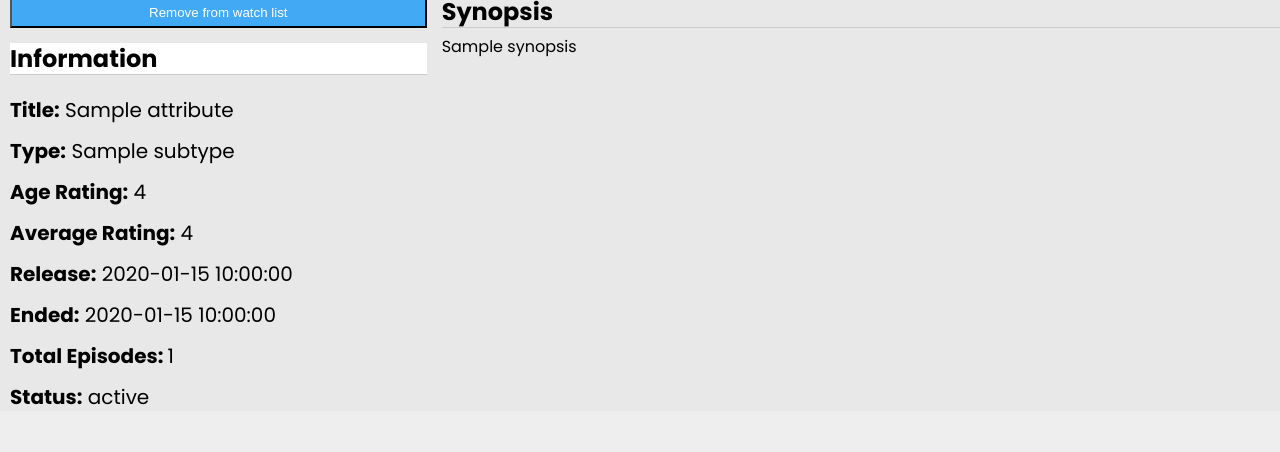
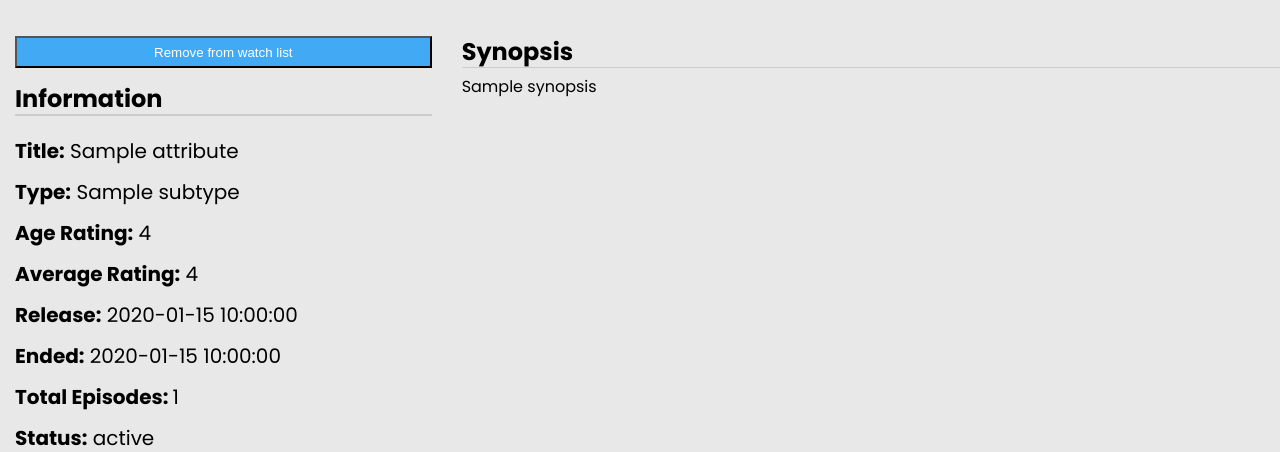
Before and after one commit to KennyHoang-CS/Anime-Platform, a Flask app: page /animes/1 in a window 1280 px wide. Shown: the part 579-1031 px from the top of the page. Before the commit the page ends 984 px from the top, so only its background shows below. Run offline with Flask 2, Linux system fonts and the light colour scheme; tables that the repository leaves empty hold one stand-in row (values such as "Sample post"); a database or web service that is not in the repository returns one stand-in record (values such as "Sample title"); data that the repository does not hold is empty; some libraries are stand-ins or nearby versions.

Commit message:
adjusted css, layouts, small feature adjustments

```diff
--- a/static/app.css
+++ b/static/app.css
@@ -121,6 +121,7 @@ body{
 
 .anime-details-container{
     display: grid;
+    margin-top: 25px;
 }
 
 .anime-card-v2{
@@ -128,12 +129,12 @@ body{
     grid-template-columns: 1fr 2fr;
     grid-template-rows: minmax(457px, auto);
     color: black;
+    grid-gap: 15px;
 }
 
 .anime-card-content-v2{
     display: grid;
     row-gap: 15px;
-    margin-left: 10px;
 }
 
 .anime-card-image-v2{
@@ -141,6 +142,7 @@ body{
     grid-row: 1 / 2;
     background: no-repeat center center/cover;
     margin-left: 10px;
+    margin-left: 15px;
 }
 
 .synopsis{
@@ -157,7 +159,7 @@ body{
 
 .information{
     color: black;
-    background: white;
+    border-bottom: 2px solid #ccc;
 }
 
 .header{
@@ -399,8 +401,6 @@ input{
 }
 
 
-
-
 /** Flash message styles **/
 .error, .warning, .success, .info{
     list-style-type: none;
@@ -595,6 +595,15 @@ Responsive CSS: Small devices (portrait tablets, large phones, 600px and up)
         margin-left: 15px;
         margin-top: 15px;
     }
+
+    .search-anime-cards-container-v2{
+        display: grid;
+        row-gap: 20px;
+        margin: 15px 18px;
+        border-left: 1px solid #ccc;
+        border-right: 1px solid #ccc;
+
+    }
 }
 
 
@@ -618,8 +627,16 @@ Responsive CSS: Small devices (portrait tablets, large phones, 600px and up)
     .anime-card-content-v2{
         display: grid;
         row-gap: 15px;
-        margin-left: 10px;
         justify-content: unset;
+    }
+
+    .anime-card-v2{
+        display: grid;
+        grid-template-columns: 1fr 2fr;
+        grid-template-rows: minmax(457px, auto);
+        color: black;
+        grid-gap: 15px;
+        margin-left: 8px;
     }
 
 }
@@ -635,6 +652,40 @@ Responsive CSS: Small devices (portrait tablets, large phones, 600px and up)
         grid-template-columns: repeat(3, 1fr);
         gap: 15px;
     }
+
+    .user-animes-wrapper{
+        background-color: white;
+        display: grid;
+        grid-template-columns: 1fr;
+        margin: 15px 200px;
+        border: 1px solid #ccc;
+    }
+
+    .search-anime-cards-container-v2{
+        display: grid;
+        row-gap: 20px;
+        margin: 15px 200px;
+    }
+
+    #anime-list-title{
+        color: black;
+    }
+
+    .anime-list-banner{
+        display: grid;
+        height: 300px;
+        background: no-repeat center center/cover;
+        position: relative;
+    }
+
+    .anime-card-v2{
+        display: grid;
+        grid-template-columns: 1fr 2fr;
+        grid-template-rows: minmax(457px, auto);
+        color: black;
+        grid-gap: 15px;
+        margin-left: 15px;
+    }
 }
 
 /*****************************************************************************
@@ -649,13 +700,4 @@ Responsive CSS large: Extra large devices (large laptops and desktops, 1200px an
         grid-template-columns: repeat(4, 1fr);
         gap: 15px;
     }
-
-    .user-animes-wrapper{
-        background-color: white;
-        display: grid;
-        grid-template-columns: 1fr;
-        margin: 250px;
-        margin-top: 15px;
-        border: 1px solid #ccc;
-    }
 }
--- a/templates/animes/anime_details.html
+++ b/templates/animes/anime_details.html
@@ -5,7 +5,7 @@
     <div class="anime-details-container">
     <div class="anime-card-v2">
         <div class="anime-card-image-v2" style="background-image: url({{ image }});"> </div>
-        <iframe width="100%" height="450" frameborder="0" fullscreen="true"
+        <iframe width="100%" height="450" frameborder="0" allowfullscreen
             src="https://www.youtube.com/embed/{{ video }}?autoplay=0&mute=1">
         </iframe>
 
--- a/templates/search.html
+++ b/templates/search.html
@@ -12,7 +12,7 @@
             </ul>
             {% endif %}
         {% endwith %}
-            <h2>Looking for a specific anime?</h1>
+        <h2>Looking for a specific anime?</h1>
             <form method="POST" class="search-form">
             {{ form.hidden_tag() }}
             {% for field in form if field.widget.input_type != 'hidden' %}
@@ -27,8 +27,7 @@
             </form>
         </div>
 
-        <div class="test"></div>
-        <section class="search-anime-cards-container">
+        <section class="search-anime-cards-container-v2">
         {% for anime in anime_search_list %}
         <div class="anime-card">
             <div class="anime-card-image" style="background-image: url({{anime[3]}});"></div>
```
Also changed, not shown: templates/users/watch_list.html (+9 -1 lines).
